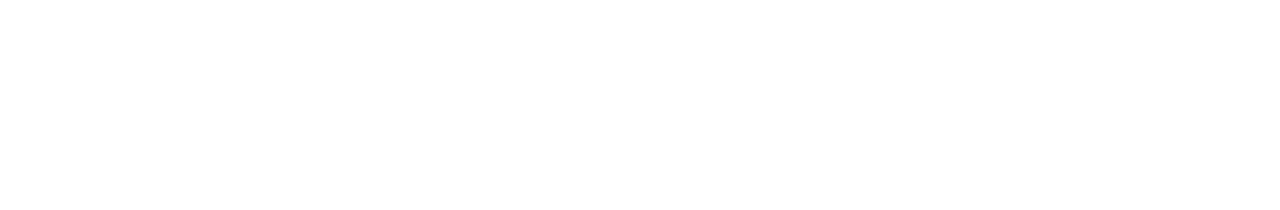
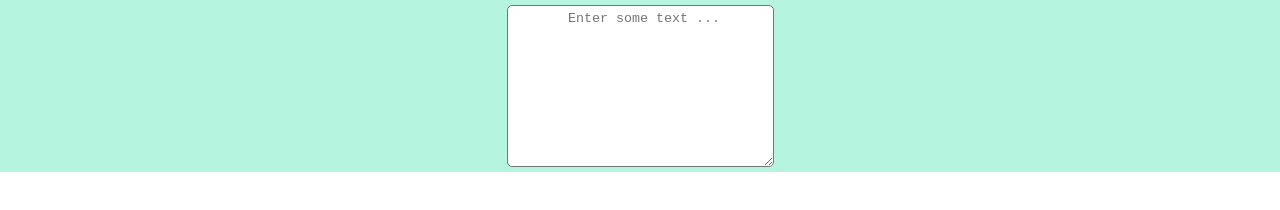
Before and after one commit to ValeriaKul/JS_HomeWork, a plain HTML site: page November_2022/30_11_2022/index.html in a window 1280 px wide. Drawn offline with Linux system fonts and the light colour scheme.

Commit message:
Homework 30.11.2022

```diff
--- a/November_2022/30_11_2022/index.html
+++ b/November_2022/30_11_2022/index.html
@@ -4,12 +4,14 @@
     <meta charset="UTF-8">
     <meta http-equiv="X-UA-Compatible" content="IE=edge">
     <meta name="viewport" content="width=device-width, initial-scale=1.0">
-    <link rel="stylesheet" href="style.css">
-    <title>Document</title>
+    <link rel="stylesheet" href="./style.css">
+    <title>30.11.2022</title>
 </head>
 <body>
-    <div class="root">
-
+    <div class="main">
+        <form class="form-1">
+            <textarea name="text" id="textarea" cols="30" rows="10"></textarea>
+        </form>
     </div>
     <script src="./script.js"></script>
 </body>
--- a/November_2022/30_11_2022/script.js
+++ b/November_2022/30_11_2022/script.js
@@ -0,0 +1,15 @@
+//todo: Необходимо реализовать интерфейс, с полем ввода (textarea). При обновлении страницы текст должен сохраняться в поле ввода. Реализуйте данное приложение через textarea и событие input.
+
+// находим поле ввода с помощью id
+const textarea = document.querySelector("#textarea");
+
+// наполняем поле ввода текстом
+textarea.placeholder = " Enter some text ...";
+
+// задаем значение value
+textarea.value = localStorage.getItem('text');
+
+// объявляем слушатель ивентов по инпуту и отображаем данные в нем из localStorage
+textarea.addEventListener('input', () => {
+   localStorage.setItem('text', textarea.value);
+});
--- a/November_2022/30_11_2022/style.css
+++ b/November_2022/30_11_2022/style.css
@@ -0,0 +1,19 @@
+*{
+  margin: 0;
+  padding: 0;
+  box-sizing: border-box;
+}
+
+.form-1 {
+  display: flex;
+  justify-content: center;
+  align-items: center;
+  background-color: rgb(181, 245, 224);
+}
+
+#textarea {
+  margin: 5px;
+  padding: 5px;
+  border-radius: 5px;
+  text-align: center;
+}
```
